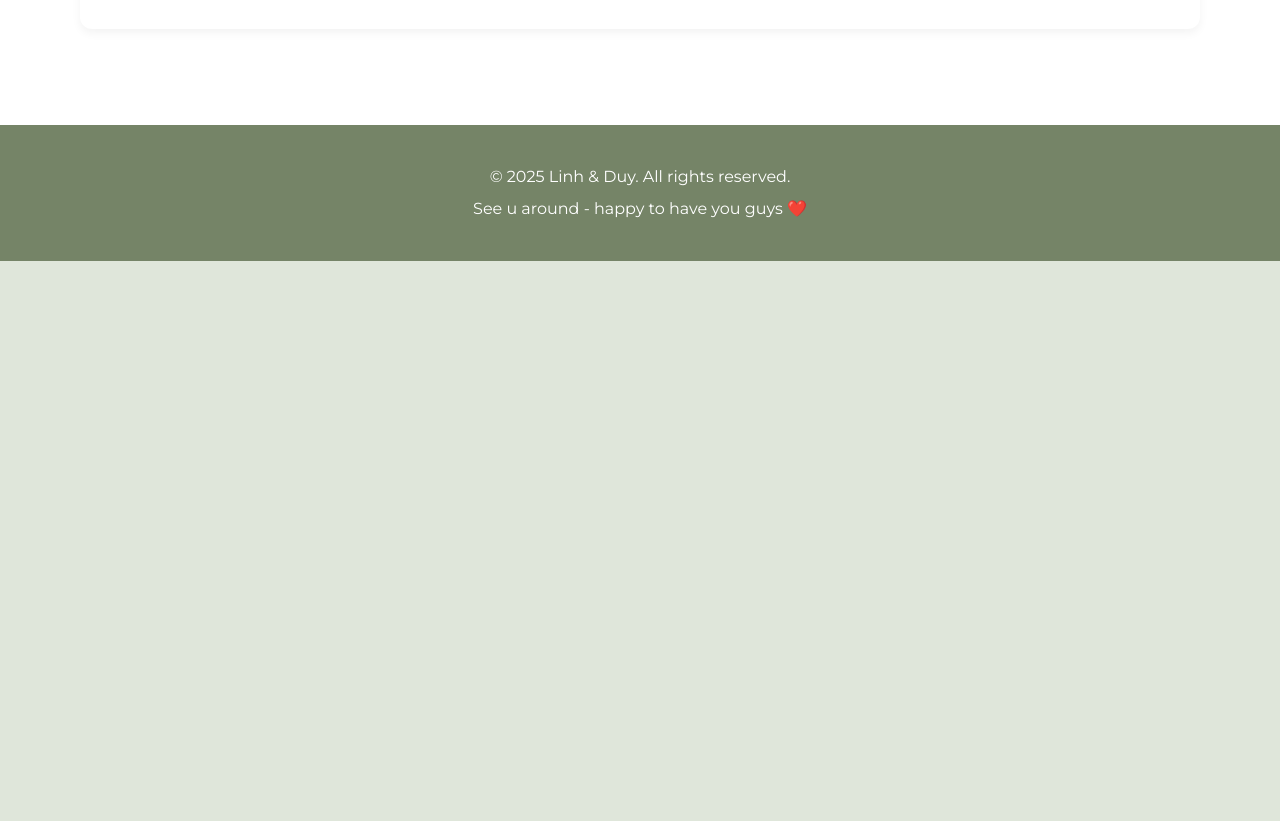
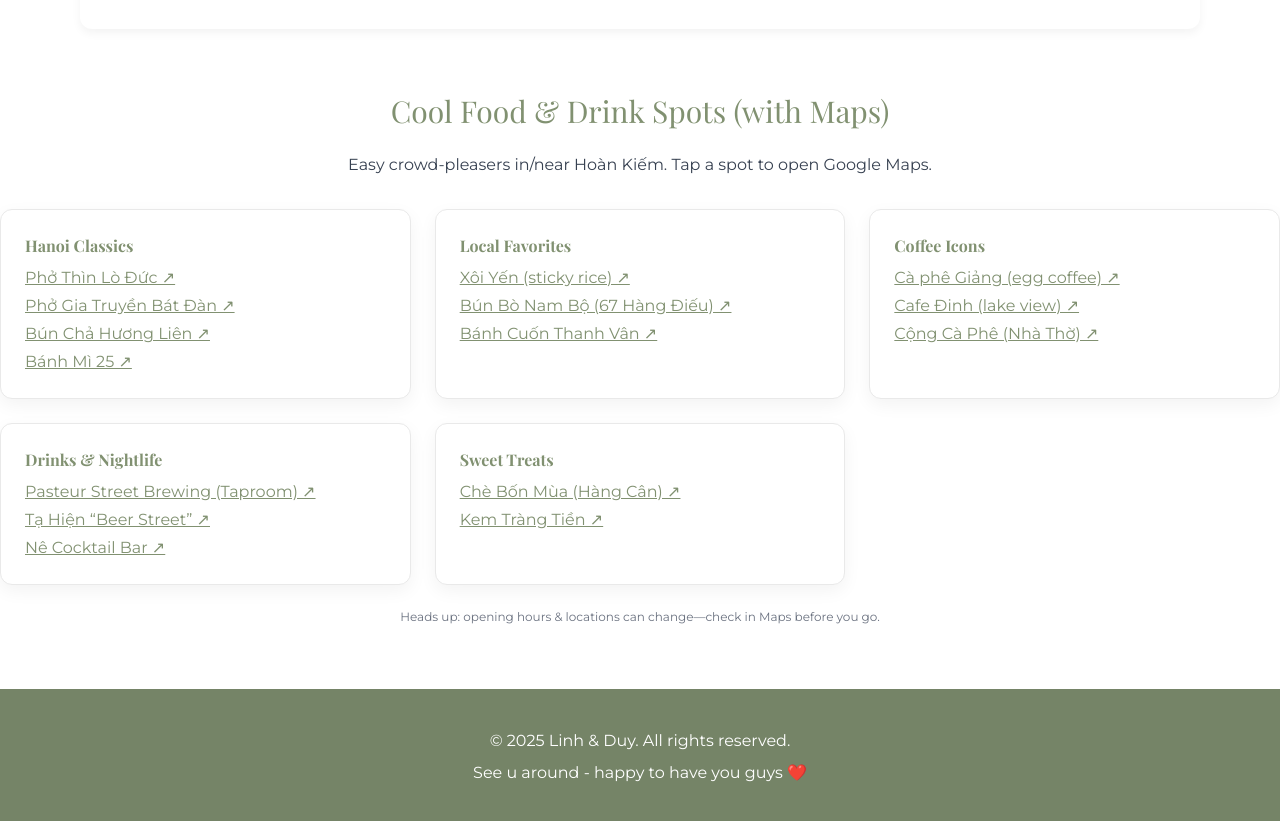
Before and after one commit to thuylinh0595per/linh-duy-wedding, a plain HTML site: page food.html in a window 1280 px wide. Shown: the part 5884-6705 px from the top of the page. Before the commit the page ends 6145 px from the top, so only its background shows below. Drawn offline with nearby package versions, Linux system fonts and the light colour scheme.

```diff
--- a/food.html
+++ b/food.html
@@ -233,6 +233,70 @@
         </div>
       </div>
     </div>
+    <!-- COOL SPOTS (with Google Maps links) -->
+<section aria-labelledby="spots-title" class="mt-16">
+  <h2 id="spots-title" class="text-center text-3xl mb-6">Cool Food & Drink Spots (with Maps)</h2>
+  <p class="text-center text-gray-700 max-w-3xl mx-auto mb-8">
+    Easy crowd-pleasers in/near Hoàn Kiếm. Tap a spot to open Google&nbsp;Maps.
+  </p>
+
+  <div class="grid gap-6 sm:grid-cols-2 lg:grid-cols-3">
+    <!-- Hanoi Classics -->
+    <article class="card">
+      <h3 class="font-semibold text-[var(--sage-700)] mb-2">Hanoi Classics</h3>
+      <ul class="space-y-1">
+        <li><a class="underline text-[var(--sage-700)] hover:text-[var(--sage-600)]" target="_blank" rel="noopener" href="https://www.google.com/maps/search/?api=1&query=Pho+Thin+Lo+Duc+Hanoi">Phở Thìn Lò Đức ↗</a></li>
+        <li><a class="underline text-[var(--sage-700)] hover:text-[var(--sage-600)]" target="_blank" rel="noopener" href="https://www.google.com/maps/search/?api=1&query=Pho+Gia+Truyen+Bat+Dan+Hanoi">Phở Gia Truyền Bát Đàn ↗</a></li>
+        <li><a class="underline text-[var(--sage-700)] hover:text-[var(--sage-600)]" target="_blank" rel="noopener" href="https://www.google.com/maps/search/?api=1&query=Bun+Cha+Huong+Lien+Hanoi">Bún Chả Hương Liên ↗</a></li>
+        <li><a class="underline text-[var(--sage-700)] hover:text-[var(--sage-600)]" target="_blank" rel="noopener" href="https://www.google.com/maps/search/?api=1&query=Banh+Mi+25+Hanoi">Bánh Mì 25 ↗</a></li>
+      </ul>
+    </article>
+
+    <!-- Local Favorites -->
+    <article class="card">
+      <h3 class="font-semibold text-[var(--sage-700)] mb-2">Local Favorites</h3>
+      <ul class="space-y-1">
+        <li><a class="underline text-[var(--sage-700)] hover:text-[var(--sage-600)]" target="_blank" rel="noopener" href="https://www.google.com/maps/search/?api=1&query=Xoi+Yen+Hanoi">Xôi Yến (sticky rice) ↗</a></li>
+        <li><a class="underline text-[var(--sage-700)] hover:text-[var(--sage-600)]" target="_blank" rel="noopener" href="https://www.google.com/maps/search/?api=1&query=Bun+Bo+Nam+Bo+67+Hang+Dieu+Hanoi">Bún Bò Nam Bộ (67 Hàng Điếu) ↗</a></li>
+        <li><a class="underline text-[var(--sage-700)] hover:text-[var(--sage-600)]" target="_blank" rel="noopener" href="https://www.google.com/maps/search/?api=1&query=Banh+Cuon+Thanh+Van+Hanoi">Bánh Cuốn Thanh Vân ↗</a></li>
+      </ul>
+    </article>
+
+    <!-- Coffee Icons -->
+    <article class="card">
+      <h3 class="font-semibold text-[var(--sage-700)] mb-2">Coffee Icons</h3>
+      <ul class="space-y-1">
+        <li><a class="underline text-[var(--sage-700)] hover:text-[var(--sage-600)]" target="_blank" rel="noopener" href="https://www.google.com/maps/search/?api=1&query=Giang+Cafe+Hanoi">Cà phê Giảng (egg coffee) ↗</a></li>
+        <li><a class="underline text-[var(--sage-700)] hover:text-[var(--sage-600)]" target="_blank" rel="noopener" href="https://www.google.com/maps/search/?api=1&query=Cafe+Dinh+Hanoi">Cafe Đinh (lake view) ↗</a></li>
+        <li><a class="underline text-[var(--sage-700)] hover:text-[var(--sage-600)]" target="_blank" rel="noopener" href="https://www.google.com/maps/search/?api=1&query=Cong+Caphe+Nha+Tho+Hanoi">Cộng Cà Phê (Nhà Thờ) ↗</a></li>
+      </ul>
+    </article>
+
+    <!-- Drinks & Nightlife -->
+    <article class="card">
+      <h3 class="font-semibold text-[var(--sage-700)] mb-2">Drinks & Nightlife</h3>
+      <ul class="space-y-1">
+        <li><a class="underline text-[var(--sage-700)] hover:text-[var(--sage-600)]" target="_blank" rel="noopener" href="https://www.google.com/maps/search/?api=1&query=Pasteur+Street+Brewing+Hanoi+Taproom">Pasteur Street Brewing (Taproom) ↗</a></li>
+        <li><a class="underline text-[var(--sage-700)] hover:text-[var(--sage-600)]" target="_blank" rel="noopener" href="https://www.google.com/maps/search/?api=1&query=Ta+Hien+Beer+Street+Hanoi">Tạ Hiện “Beer Street” ↗</a></li>
+        <li><a class="underline text-[var(--sage-700)] hover:text-[var(--sage-600)]" target="_blank" rel="noopener" href="https://www.google.com/maps/search/?api=1&query=Ne+Cocktail+Bar+Hanoi">Nê Cocktail Bar ↗</a></li>
+      </ul>
+    </article>
+
+    <!-- Sweet Treats -->
+    <article class="card">
+      <h3 class="font-semibold text-[var(--sage-700)] mb-2">Sweet Treats</h3>
+      <ul class="space-y-1">
+        <li><a class="underline text-[var(--sage-700)] hover:text-[var(--sage-600)]" target="_blank" rel="noopener" href="https://www.google.com/maps/search/?api=1&query=Che+Bon+Mua+Hang+Can+Hanoi">Chè Bốn Mùa (Hàng Cân) ↗</a></li>
+        <li><a class="underline text-[var(--sage-700)] hover:text-[var(--sage-600)]" target="_blank" rel="noopener" href="https://www.google.com/maps/search/?api=1&query=Kem+Trang+Tien+Hanoi">Kem Tràng Tiền ↗</a></li>
+      </ul>
+    </article>
+  </div>
+
+  <p class="text-xs text-gray-500 mt-6 text-center">
+    Heads up: opening hours & locations can change—check in Maps before you go.
+  </p>
+</section>
+
   </main>
 
   <footer class="bg-[var(--sage-800)] text-white py-10 text-center">
```
